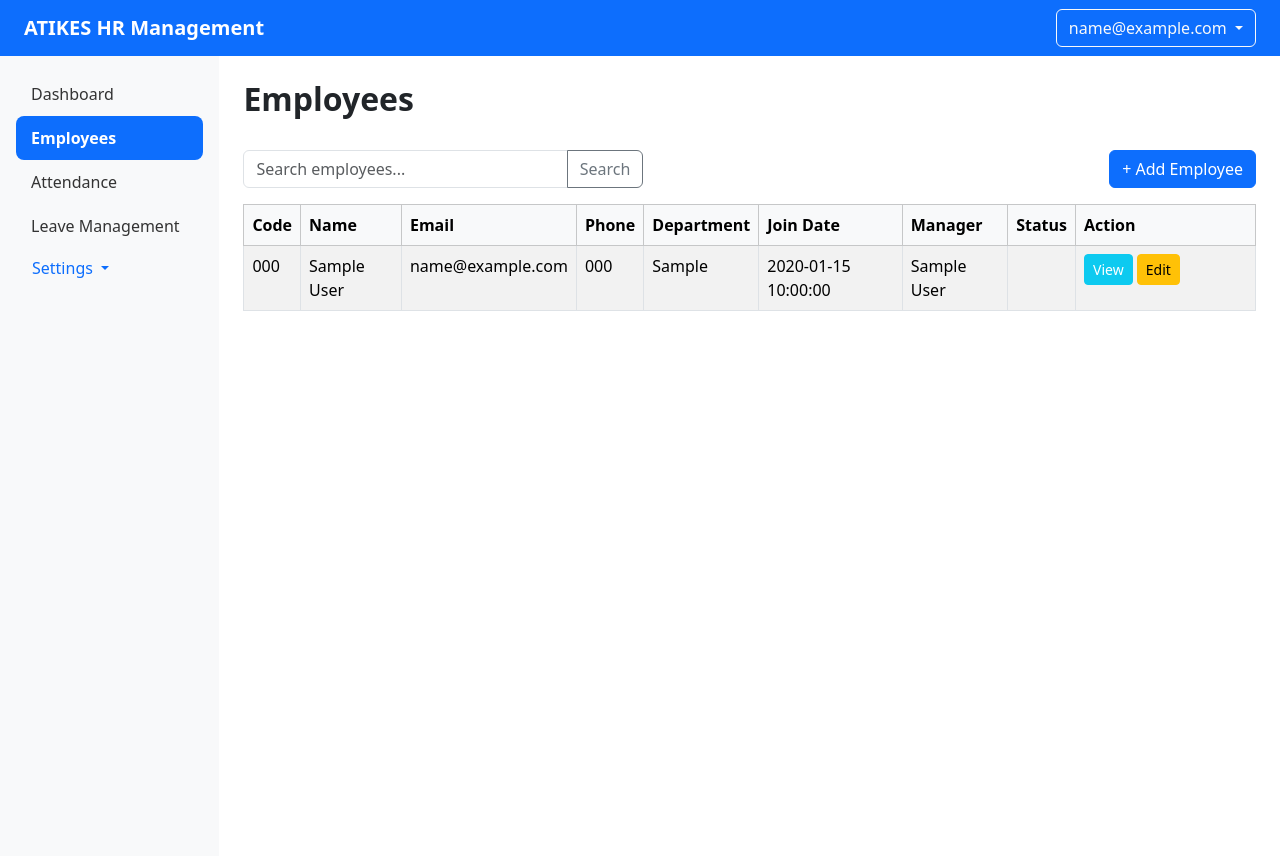
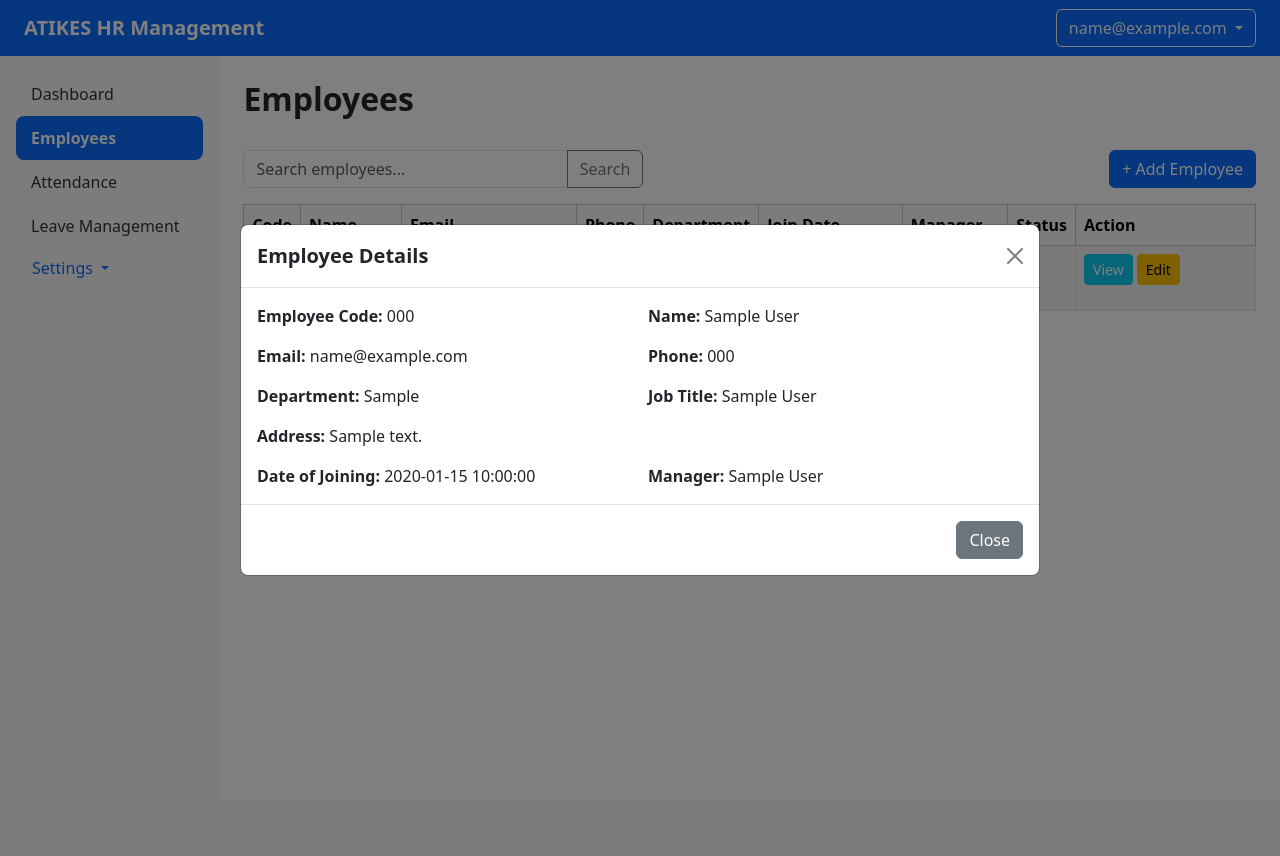
Before and after one commit to BhanuKondi/FinalHRProject, a Flask app: page /admin/employees in a window 1280 px wide, after a click on "View". After the commit the page ends 576 px from the top, so only its background shows below. Run offline with Flask 3, Linux system fonts and the light colour scheme; the visitor is signed in with stand-in values (Sample User, id 1); data comes from the database, SQL or seed files in the repository; tables that the repository leaves empty or names only in its code hold one stand-in row (values such as "Sample post"); parts of the project's set-up code (start-up, migrations or seed data) failed here and were passed over.

Commit message:
Update employees.html

```diff
--- a/hr_application2/templates/admin/employees.html
+++ b/hr_application2/templates/admin/employees.html
@@ -83,6 +83,36 @@
     </tbody>
 </table>
 
+<!-- ================= VIEW EMPLOYEE MODAL ================= -->
+<div class="modal fade" id="viewEmployeeModal" tabindex="-1">
+    <div class="modal-dialog modal-lg modal-dialog-centered"> <!-- Added modal-dialog-centered -->
+        <div class="modal-content">
+            <div class="modal-header">
+                <h5 class="modal-title fw-bold">Employee Details</h5>
+                <button type="button" class="btn-close" data-bs-dismiss="modal"></button>
+            </div>
+
+            <div class="modal-body">
+                <div class="row g-3">
+                    <div class="col-md-6"><strong>Employee Code:</strong> <span id="v_code"></span></div>
+                    <div class="col-md-6"><strong>Name:</strong> <span id="v_name"></span></div>
+                    <div class="col-md-6"><strong>Email:</strong> <span id="v_email"></span></div>
+                    <div class="col-md-6"><strong>Phone:</strong> <span id="v_phone"></span></div>
+                    <div class="col-md-6"><strong>Department:</strong> <span id="v_department"></span></div>
+                    <div class="col-md-6"><strong>Job Title:</strong> <span id="v_job"></span></div>
+                    <div class="col-md-12"><strong>Address:</strong> <span id="v_address"></span></div>
+                    <div class="col-md-6"><strong>Date of Joining:</strong> <span id="v_date"></span></div>
+                    <div class="col-md-6"><strong>Manager:</strong> <span id="v_manager"></span></div>
+                </div>
+            </div>
+
+            <div class="modal-footer">
+                <button class="btn btn-secondary" data-bs-dismiss="modal">Close</button>
+            </div>
+        </div>
+    </div>
+</div>
+
 <!-- ================= ADD EMPLOYEE MODAL ================= -->
 <div class="modal fade" id="addEmployeeModal" tabindex="-1">
   <div class="modal-dialog modal-lg">
@@ -94,51 +124,22 @@
       <form action="/admin/employees/add" method="POST">
         <div class="modal-body">
           <div class="row g-3">
-            <div class="col-md-6">
-              <label>Employee Code</label>
-              <input type="text" name="emp_code" class="form-control" required>
-            </div>
-            <div class="col-md-6">
-              <label>First Name</label>
-              <input type="text" name="first_name" class="form-control" required>
-            </div>
-            <div class="col-md-6">
-              <label>Last Name</label>
-              <input type="text" name="last_name" class="form-control" required>
-            </div>
-            <div class="col-md-6">
-              <label>Email</label>
-              <input type="email" name="work_email" class="form-control" required>
-            </div>
-            <div class="col-md-6">
-              <label>Phone</label>
-              <input type="text" name="phone" class="form-control">
-            </div>
-            <div class="col-md-6">
-              <label>Department</label>
-              <input type="text" name="department" class="form-control">
-            </div>
-            <div class="col-md-6">
-              <label>Job Title</label>
-              <input type="text" name="job_title" class="form-control">
-            </div>
-            <div class="col-md-6">
-              <label>Date of Joining</label>
-              <input type="date" name="date_of_joining" class="form-control" required>
-            </div>
-            <div class="col-12">
-              <label>Address</label>
-              <textarea name="address" class="form-control"></textarea>
-            </div>
+            <div class="col-md-6"><label>Employee Code</label><input type="text" name="emp_code" class="form-control" required></div>
+            <div class="col-md-6"><label>First Name</label><input type="text" name="first_name" class="form-control" required></div>
+            <div class="col-md-6"><label>Last Name</label><input type="text" name="last_name" class="form-control" required></div>
+            <div class="col-md-6"><label>Email</label><input type="email" name="work_email" class="form-control" required></div>
+            <div class="col-md-6"><label>Phone</label><input type="text" name="phone" class="form-control"></div>
+            <div class="col-md-6"><label>Department</label><input type="text" name="department" class="form-control"></div>
+            <div class="col-md-6"><label>Job Title</label><input type="text" name="job_title" class="form-control"></div>
+            <div class="col-md-6"><label>Date of Joining</label><input type="date" name="date_of_joining" class="form-control" required></div>
+            <div class="col-12"><label>Address</label><textarea name="address" class="form-control"></textarea></div>
             <div class="col-md-6">
               <label>Select Manager</label>
               <select name="manager_emp_id" class="form-control">
                   <option value="">-- No Manager --</option>
-                  {% if managers %}
                   {% for m in managers %}
                       <option value="{{ m.id }}">{{ m.first_name }} {{ m.last_name }}</option>
                   {% endfor %}
-                  {% endif %}
               </select>
             </div>
             <div class="col-md-6">
@@ -149,12 +150,10 @@
                 <option value="3">Employee</option>
               </select>
             </div>
-            <div class="col-md-6">
-              <label>Temporary Password</label>
-              <input type="text" name="password" class="form-control" required>
+            <div class="col-md-6"><label>Temporary Password</label><input type="text" name="password" class="form-control" required></div>
           </div>
         </div>
-        </div>
+
         <div class="modal-footer">
           <button type="submit" class="btn btn-primary">Add Employee</button>
         </div>
@@ -171,42 +170,23 @@
         <h5 class="modal-title fw-bold">Edit Employee</h5>
         <button type="button" class="btn-close" data-bs-dismiss="modal"></button>
       </div>
+
       <form id="editEmployeeForm" method="POST">
         <div class="modal-body">
           <div class="row g-3">
-            <div class="col-md-6">
-              <label>First Name</label>
-              <input type="text" name="first_name" id="e_first" class="form-control">
-            </div>
-            <div class="col-md-6">
-              <label>Last Name</label>
-              <input type="text" name="last_name" id="e_last" class="form-control">
-            </div>
-            <div class="col-md-6">
-              <label>Email</label>
-              <input type="email" name="work_email" id="e_email" class="form-control">
-            </div>
-            <div class="col-md-6">
-              <label>Phone</label>
-              <input type="text" name="phone" id="e_phone" class="form-control">
-            </div>
-            <div class="col-md-6">
-              <label>Department</label>
-              <input type="text" name="department" id="e_department" class="form-control">
-            </div>
-            <div class="col-md-6">
-              <label>Job Title</label>
-              <input type="text" name="job_title" id="e_job" class="form-control">
-            </div>
+            <div class="col-md-6"><label>First Name</label><input type="text" name="first_name" id="e_first" class="form-control"></div>
+            <div class="col-md-6"><label>Last Name</label><input type="text" name="last_name" id="e_last" class="form-control"></div>
+            <div class="col-md-6"><label>Email</label><input type="email" name="work_email" id="e_email" class="form-control"></div>
+            <div class="col-md-6"><label>Phone</label><input type="text" name="phone" id="e_phone" class="form-control"></div>
+            <div class="col-md-6"><label>Department</label><input type="text" name="department" id="e_department" class="form-control"></div>
+            <div class="col-md-6"><label>Job Title</label><input type="text" name="job_title" id="e_job" class="form-control"></div>
             <div class="col-md-6">
               <label>Select Manager</label>
               <select name="manager_emp_id" id="e_manager" class="form-control">
                   <option value="">-- No Manager --</option>
-                  {% if managers %}
                   {% for m in managers %}
                       <option value="{{ m.id }}">{{ m.first_name }} {{ m.last_name }}</option>
                   {% endfor %}
-                  {% endif %}
               </select>
             </div>
             <div class="col-12">
@@ -223,14 +203,17 @@
             </div>
           </div>
         </div>
+
         <div class="modal-footer">
           <button type="submit" class="btn btn-primary">Update</button>
         </div>
+
       </form>
     </div>
   </div>
 </div>
 
+<!-- ================= JAVASCRIPT ================= -->
 <script>
 function loadEmployee(id) {
     fetch(`/admin/employees/view/${id}`)
@@ -261,6 +244,7 @@ function loadEmployeeEdit(id) {
             document.getElementById("e_job").value = data.job_title;
             document.getElementById("e_address").value = data.address;
             document.getElementById("e_status").value = data.status || "Active";
+
             if (data.manager && data.manager.id) {
                 document.getElementById("e_manager").value = data.manager.id;
             } else {
```
Lines whose indentation alone changed are shown as unchanged.
